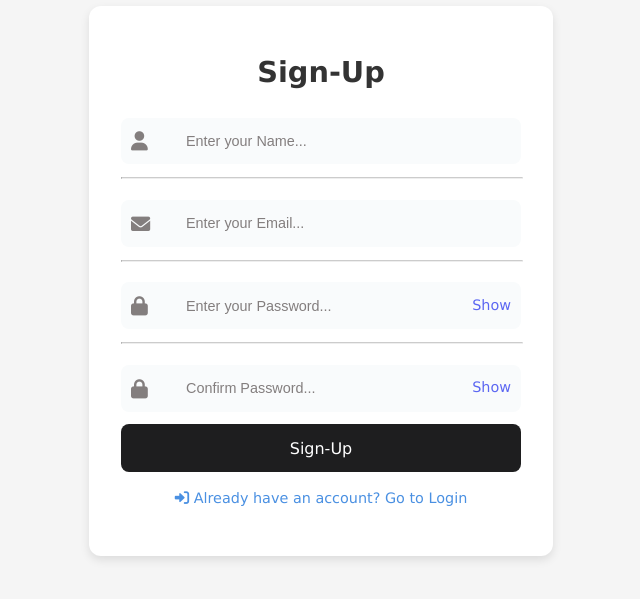
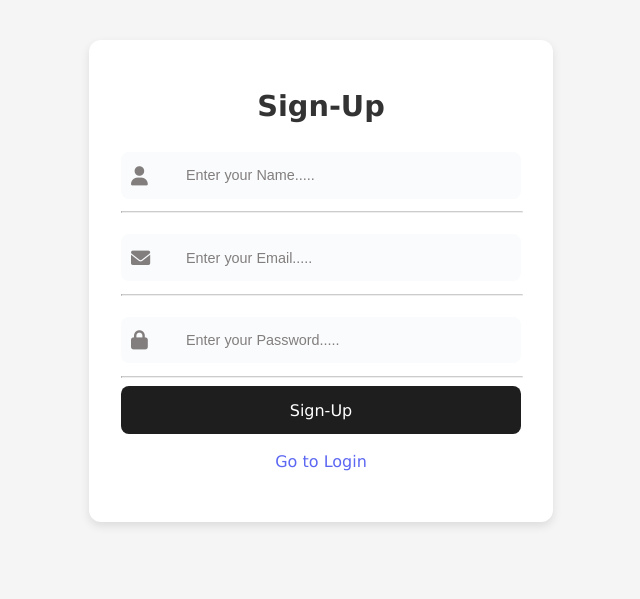
Before and after one commit to Ashwiniyadav23/Frontend-Dashboard, a React (Vite) app: page / in a window 1280 px wide. Shown: the part 119-718 px from the top of the page, without its empty margins (319-959 px from the left). Built offline with nearby package versions, Linux system fonts and the light colour scheme.

Commit message:
updated code

```diff
--- a/index.html
+++ b/index.html
@@ -5,6 +5,8 @@
     <link rel="icon" type="image/svg+xml" href="/vite.svg" />
     <meta name="viewport" content="width=device-width, initial-scale=1.0" />
     <title>Sign-Up</title>
+    <script type="module" src="/src/main.jsx"></script>
+
 
 <link
   rel="stylesheet"
--- a/package.json
+++ b/package.json
@@ -5,9 +5,8 @@
   "type": "module",
   "scripts": {
     "dev": "vite",
-    "build": "vite build",
-    "lint": "eslint .",
-    "preview": "vite preview"
+  "build": "vite build",
+  "serve": "vite preview"
   },
   "dependencies": {
     "chart.js": "^4.4.7",
--- a/src/components/Dashboard.css
+++ b/src/components/Dashboard.css
@@ -9,17 +9,14 @@ body {
   background-color: #f5f5f5;
 }
 
-
-
 .chart-container {
-  width: 50%;
-  height: 300px;
-  margin: 20px 0;
+  width: 80%;
+  height: 400px;
+  margin: 20px auto;
   background-color: #eeeaea;
   border-radius: 15px;
   box-shadow: 0 4px 15px rgba(0, 0, 0, 0.1);
   padding: 12px;
-  margin-left: 0%;
 }
 
 .chart-container canvas {
@@ -48,7 +45,6 @@ body {
   color: white;
   font-weight: bold;
   transform: scale(1.1);
-  width: 20px;
 }
 
 .date-display {
@@ -58,7 +54,6 @@ body {
   font-weight: bold;
 }
 
-
 .react-calendar__navigation {
   border-radius: 12px 12px 0 0;
   padding: 15px;
@@ -66,17 +61,12 @@ body {
   font-weight: bold;
   margin-bottom: 2rem;
   background-color: #2a2b2c;
-  height: 100px;
 }
 
-
-
 .react-calendar__navigation button {
-  color: rgb(226, 221, 221);
+  color: rgb(205, 69, 69);
   border: none;
   font-size: 2rem;
-  margin-bottom: 30px;
-  margin-top: 0px;
 }
 
 ::-webkit-scrollbar {
@@ -104,7 +94,6 @@ body {
   min-height: 60vh;
 }
 
-
 .chart-wrapper {
   margin: 20px auto;
   text-align: center;
@@ -114,17 +103,6 @@ body {
   font-size: 1.5rem;
   color: #333;
   margin-bottom: 10px;
-}
-
-.chart-container {
-  margin: 0 auto;
-  width: 80%;
-  height: 400px;
-  background: #f9f9f9;
-  border: 1px solid #ddd;
-  border-radius: 8px;
-  box-shadow: 0 4px 8px rgba(0, 0, 0, 0.1);
-  padding: 10px;
 }
 
 .dashboard {
@@ -146,6 +124,7 @@ body {
   justify-content: space-between;
   align-items: center;
   margin-bottom: 20px;
+  flex-wrap: wrap;
 }
 
 .logout-button {
@@ -154,25 +133,17 @@ body {
   padding: 10px 15px;
   border: none;
   cursor: pointer;
+  flex-shrink: 0;
 }
 
 .calendar-wrapper {
   margin-top: 20px;
 }
 
-.date-display {
-  margin-top: 10px;
-}
 @media (max-width: 768px) {
   .chart-container {
     width: 90%;
     height: auto;
-    margin-left: auto;
-    margin-right: auto;
-  }
-
-  .chart-container canvas {
-    width: 100% !important;
   }
 
   .react-calendar__tile {
@@ -182,12 +153,21 @@ body {
 
   .react-calendar__navigation {
     padding: 10px;
-    height: auto;
+
   }
 
   .react-calendar__navigation button {
     font-size: 1.5rem;
-    margin-bottom: 10px;
+  }
+
+  .dashboard-header {
+    flex-direction: column;
+    align-items: flex-start;
+  }
+
+  .logout-button {
+    margin-top: 10px;
+    width: 100%;
   }
 }
 
@@ -213,7 +193,6 @@ body {
 
   .react-calendar__navigation button {
     font-size: 1.2rem;
-    margin-bottom: 5px;
   }
 
   .dashboard-header {
--- a/src/components/Login.jsx
+++ b/src/components/Login.jsx
@@ -8,24 +8,30 @@ function Login() {
   const [showPassword, setShowPassword] = useState(false);
   const navigate = useNavigate();
 
-  const handleLoginClick = (e) => {
+  const handleLoginClick = async (e) => {
     e.preventDefault();
 
-    const storedUsers = JSON.parse(localStorage.getItem("users")) || [];
+    try {
+      const response = await fetch("http://localhost:5000/api/getAll");
+      const users = await response.json();
 
-    const userExists = storedUsers.find(
+      const userExists = users.find(
         (user) => user.email === email && user.password === password
       );
 
       if (!userExists) {
-      alert("First Sign-Up!");
+        alert("Invalid credentials. Please Sign-Up first!");
         return;
       }
 
-    alert("Welcome! You did it!");
+      alert("Welcome back! You are logged in.");
       setEmail("");
       setPassword("");
       navigate("/dashboard");
+    } catch (error) {
+      console.error("Error fetching users:", error);
+      alert("An error occurred. Please try again later.");
+    }
   };
 
   const togglePasswordVisibility = () => {
--- a/src/components/Sign.jsx
+++ b/src/components/Sign.jsx
@@ -1,123 +1,91 @@
-import { useState, useEffect } from "react";
+import { useState } from "react";
 import { useNavigate } from "react-router-dom";
 import "./Sign.css";
 
-function Sign() {
+function Signup() {
   const [name, setName] = useState("");
   const [email, setEmail] = useState("");
   const [password, setPassword] = useState("");
-  const [confirmPassword, setConfirmPassword] = useState("");
-  const [showPassword, setShowPassword] = useState(false);
   const navigate = useNavigate();
 
-  useEffect(() => {
-    setName("");
-    setEmail("");
-    setPassword("");
-    setConfirmPassword("");
-  }, []);
-
-  const handleLoginClick = () => {
-    navigate("/login");
-  };
-
-  const handleSubmit = (e) => {
+  const handleSignupClick = async (e) => {
     e.preventDefault();
 
-    if (password !== confirmPassword) {
-      alert("Passwords do not match");
-      return;
-    }
+    try {
+      const response = await fetch("http://localhost:5000/api/sign", {
+        method: "POST",
+        headers: {
+          "Content-Type": "application/json",
+        },
+        body: JSON.stringify({
+          name,
+          email,
+          password,
+        }),
+      });
 
-    if (name && email && password && confirmPassword) {
-      const userData = { name, email, password };
-      alert("Sign-Up Successful");
-      let users = JSON.parse(localStorage.getItem("users")) || [];
-      users.push(userData);
-      localStorage.setItem("users", JSON.stringify(users));
+      if (!response.ok) {
+        const errorData = await response.json();
+        throw new Error(errorData.message || "Sign-Up failed!");
+      }
+
+      const data = await response.json();
+      alert('<===== Do Login =====>');
       navigate("/login");
-    } else {
-      alert("Please fill in all fields");
+    } catch (error) {
+      alert(error.message || "Sign-Up failed!");
     }
   };
 
-  const togglePasswordVisibility = () => {
-    setShowPassword(!showPassword);
-  };
-
   return (
-    <div className="main-container">
+    <div className="Main-Container">
       <h1>Sign-Up</h1>
-      <form onSubmit={handleSubmit}>
-        {/* Name Input */}
+      <form onSubmit={handleSignupClick}>
         <div className="input-container">
-          <i className="fa fa-user input-icon"></i>
+          <i className="fa-solid fa-user"></i>
           <input
-            id="name"
             type="text"
-            placeholder="Enter your Name..."
+            placeholder="Enter your Name....."
             value={name}
             onChange={(e) => setName(e.target.value)}
             autoComplete="off"
+            required
           />
         </div>
         <hr />
-
-        {/* Email Input */}
         <div className="input-container">
-          <i className="fa fa-envelope input-icon"></i>
+          <i className="fa-solid fa-envelope email-icon"></i>
           <input
-            id="email"
             type="email"
-            placeholder="Enter your Email..."
+            placeholder="Enter your Email....."
             value={email}
             onChange={(e) => setEmail(e.target.value)}
             autoComplete="off"
+            required
           />
         </div>
         <hr />
-
-        {/* Password Input */}
         <div className="input-container">
-          <i className="fa fa-lock input-icon"></i>
+          <i className="fa-solid fa-lock"></i>
           <input
-            id="password"
-            type={showPassword ? "text" : "password"}
-            placeholder="Enter your Password..."
+            type="password"
+            placeholder="Enter your Password....."
             value={password}
             onChange={(e) => setPassword(e.target.value)}
             autoComplete="new-password"
+            required
           />
-          <span className="toggle-password" onClick={togglePasswordVisibility}>
-            {showPassword ? "Hide" : "Show"}
-          </span>
         </div>
         <hr />
-
-        {/* Confirm Password Input */}
-        <div className="input-container">
-          <i className="fa fa-lock input-icon"></i>
-          <input
-            id="confirmPassword"
-            type={showPassword ? "text" : "password"}
-            placeholder="Confirm Password..."
-            value={confirmPassword}
-            onChange={(e) => setConfirmPassword(e.target.value)}
-            autoComplete="new-password"
-          />
-          <span className="toggle-password" onClick={togglePasswordVisibility}>
-            {showPassword ? "Hide" : "Show"}
-          </span>
-        </div>
         <button className="btn" type="submit">
           Sign-Up
         </button>
       </form>
-      <p className="go-to-login" onClick={handleLoginClick}>
-        <i className="fa fa-sign-in-alt"></i> Already have an account? Go to Login
+      <p className="btn2" onClick={() => navigate("/login")}>
+        Go to Login
       </p>
     </div>
   );
 }
 
-export default Sign;
+export default Signup;
--- a/src/main.jsx
+++ b/src/main.jsx
@@ -1,6 +1,6 @@
 import { StrictMode } from 'react';
 import { createRoot } from 'react-dom/client';
-import { BrowserRouter as Router, Routes, Route } from 'react-router-dom'; // Import Router components
+import { BrowserRouter as Router, Routes, Route } from 'react-router-dom';
 import './index.css';
 import Sign from './components/Sign';
 import Login from './components/Login';
```
Also changed, not shown: src/components/Dashboard.jsx (+74 -16 lines), 2 other files (tests, documents, lock files or other folders). Lines whose indentation alone changed are shown as unchanged.
